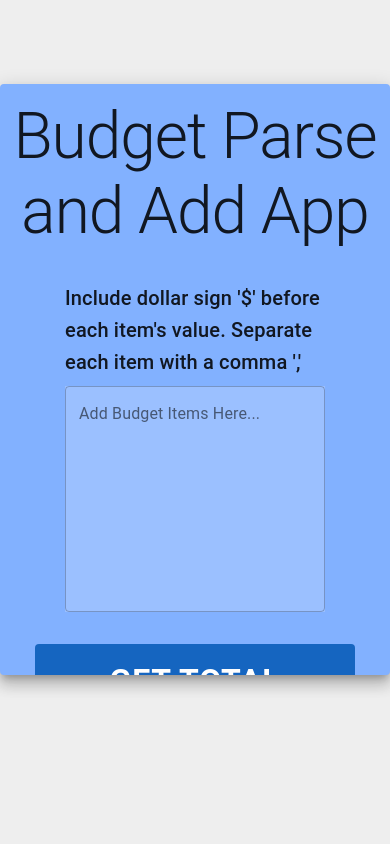
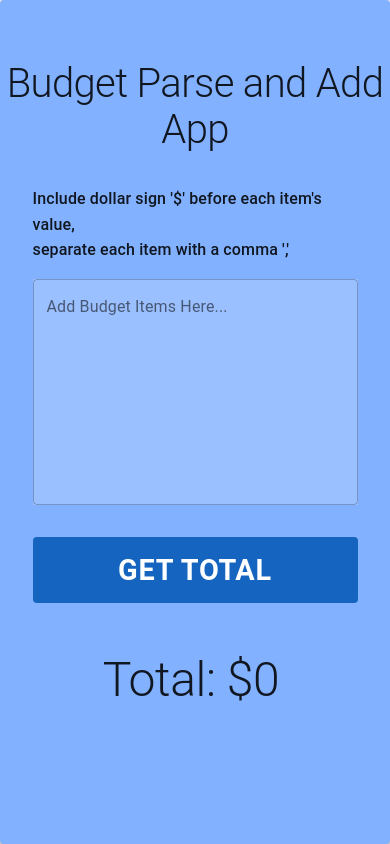
Before and after one commit to Spencer-Sch/budget-parse-and-add-app, a React (Create React App) app: page / in a window 390 px wide. Built offline with nearby package versions, Linux system fonts and the light colour scheme.

Commit message:
worked to make app responsive

```diff
--- a/src/App.js
+++ b/src/App.js
@@ -15,6 +15,20 @@ const useStyles = makeStyles((theme) => ({
     padding: '0',
     marginTop: '10vh',
     height: '70vh',
+    '@media (max-width: 1280px)': {
+      height: '65vh',
+      width: '90vw',
+    },
+    '@media (max-width: 899px)': {
+      marginTop: '5vh',
+      height: '80vh',
+      width: '90vw',
+    },
+    '@media (max-width: 600px)': {
+      margin: '0',
+      height: '100vh',
+      width: '100vw',
+    },
   },
   card: {
     width: '100%',
@@ -23,10 +37,25 @@ const useStyles = makeStyles((theme) => ({
   },
   h1: {
     fontSize: '4rem',
-    margin: '1rem 0 2rem 0',
+    margin: '2rem 0 2rem 0',
+    '@media (max-width: 1280px)': {
+      fontSize: '3rem',
+    },
+    '@media (max-width: 899px)': {
+      margin: '3.8rem 0 2rem 0',
+      fontSize: '3rem',
+    },
+    '@media (max-width: 745px)': {
+      fontSize: '2.5rem',
+    },
+  },
+  typographyInstructions: {
+    '@media (max-width: 1280px)': {
+      fontSize: '1rem',
+    },
   },
   TextField: {
-    marginTop: '0.5rem',
+    marginTop: '1rem',
     backgroundColor: theme.palette.secondary.light,
   },
   button: {
@@ -39,16 +68,33 @@ const useStyles = makeStyles((theme) => ({
     '&:hover': {
       backgroundColor: theme.palette.primary.dark,
     },
+    '@media (max-width: 1280px)': {
+      width: '15rem',
+      fontSize: '1.5rem',
+    },
+    '@media (max-width: 899px)': {
+      width: '18rem',
+      fontSize: '1.8rem',
+    },
+    '@media (max-width: 600px)': {
+      width: '100%',
+    },
   },
   buttonGrid: {
     margin: '2rem 0 3rem 0',
   },
   typographyTotal: {
     marginRight: '0.5rem',
+    '@media (max-width: 1280px)': {
+      fontSize: '3rem',
+    },
   },
   typographyError: {
     color: 'red',
     marginRight: '0.5rem',
+    '@media (max-width: 1280px)': {
+      fontSize: '1.5rem',
+    },
   },
 }));
 
@@ -64,9 +110,14 @@ function App() {
   useEffect(() => {
     if (total === 'NaN') {
       settotalElementOutput(
-        <Typography variant="h4" className={classes.typographyError}>
-          Error! Please ensure all "$" and "," are in the correct place.
-        </Typography>
+        <>
+          <Typography variant="h4" className={classes.typographyError}>
+            Error! Please ensure all "$" and&nbsp;
+          </Typography>
+          <Typography variant="h4" className={classes.typographyError}>
+            "," are in the correct place.
+          </Typography>
+        </>
       );
     } else {
       settotalElementOutput(
@@ -102,13 +153,15 @@ function App() {
               Budget Parse and Add App
             </Typography>
           </Grid>
-          <Grid container item xs={8}>
-            <Typography variant="h6">
-              Include dollar sign '$' before each item's value. Separate each
-              item with a comma ','
+          <Grid container item xs={10} md={8}>
+            <Typography variant="h6" className={classes.typographyInstructions}>
+              Include dollar sign '$' before each item's value,&nbsp;
+            </Typography>
+            <Typography variant="h6" className={classes.typographyInstructions}>
+              separate each item with a comma ','
             </Typography>
           </Grid>
-          <Grid container item justifyContent="center" xs={8}>
+          <Grid container item justifyContent="center" xs={10} md={8}>
             <TextField
               value={budgetString}
               onChange={(e) => setBudgetString(e.target.value)}
@@ -129,7 +182,7 @@ function App() {
             container
             item
             justifyContent="center"
-            xs={12}
+            xs={10}
             className={classes.buttonGrid}
           >
             <Button
@@ -140,7 +193,7 @@ function App() {
               Get Total
             </Button>
           </Grid>
-          <Grid container item justifyContent="center" xs={12}>
+          <Grid container item justifyContent="center" xs={10} md={12}>
             {totalElementOutput}
           </Grid>
         </Grid>
--- a/src/Theme/theme.js
+++ b/src/Theme/theme.js
@@ -3,6 +3,15 @@ import { createTheme } from '@material-ui/core';
 import { blue } from '@material-ui/core/colors';
 
 const theme = createTheme({
+  breakpoints: {
+    values: {
+      xs: 0,
+      sm: 600,
+      md: 900,
+      lg: 1280,
+      xl: 1920,
+    },
+  },
   palette: {
     primary: {
       light: blue[700],
```
